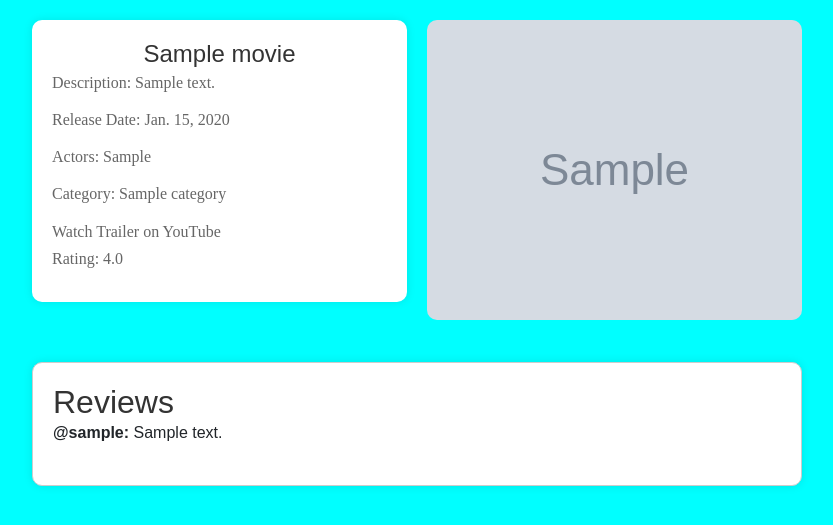
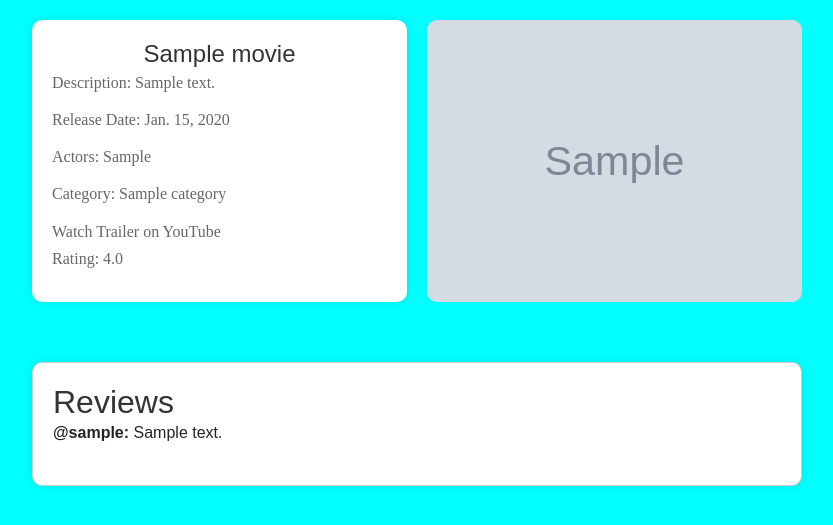
Before and after one commit to BHARATH0252/MovieProject, a Django app: page /movie/1/ in a window 1280 px wide. Shown: the part 89-614 px from the top of the page, without its empty margins (223-1056 px from the left). Run offline with Django 5.2, Linux system fonts and the light colour scheme; tables that the repository leaves empty hold one stand-in row (values such as "Sample post"); grey boxes marked "Sample" are stand-in pictures; some web fonts are replaced.

Commit message:
Movie Detail image fixed 2.0

```diff
--- a/movieproject/templates/movies/movie_detail.html
+++ b/movieproject/templates/movies/movie_detail.html
@@ -53,6 +53,7 @@ body {
 .movie-poster img {
   width: 100%;
   border-radius: 10px;
+  height: calc(100% - 2 * 10px);
 }
 
 .reviews-box {
```
